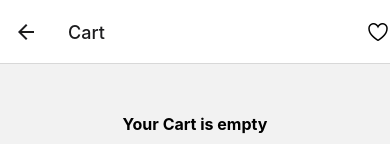
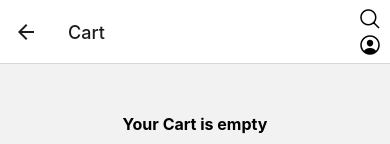
Before and after one commit to akshkin/shopzone-react-native, a React Native app: screen /Cart in a window 390 px wide. Shown: the top 144 px of the page. Built offline with nearby package versions, Linux system fonts and the light colour scheme.

Commit message:
Use a custom Header component to render icons

```diff
--- a/App.tsx
+++ b/App.tsx
@@ -19,6 +19,7 @@ import Cart from "./screens/Cart";
 import Search from "./screens/Search";
 import { clearCartItems, clearCartItemsNoUser } from "./features/cart";
 import Order from "./screens/Order";
+import Header from "./components/Header";
 
 export type RootStackParamList = {
   Home: undefined;
@@ -76,78 +77,20 @@ function Root() {
         <Stack.Navigator
           screenOptions={({ navigation }) => ({
             headerRight: () => (
-              <>
-                <IconButton
-                  icon="search-outline"
-                  style={styles.icon}
-                  onPress={() => navigation.navigate("Search")}
-                />
-                <IconButton
-                  icon="person-circle-outline"
-                  onPress={
-                    authenticated
-                      ? () => setIsOpen((prevOpen) => !prevOpen)
-                      : () => navigation.navigate("SignIn")
-                  }
-                  style={styles.icon}
-                />
-                <IconButton
-                  icon="cart-outline"
-                  style={styles.icon}
-                  onPress={() => navigation.navigate("Cart")}
-                />
-                {isOpen && (
-                  <Pressable
-                    onPress={signOut}
-                    style={({ pressed }) =>
-                      pressed
-                        ? [styles.pressed, styles.signOutContainer]
-                        : styles.signOutContainer
-                    }
-                  >
-                    <Text>Sign out</Text>
-                  </Pressable>
-                )}
-                {authenticated && (
-                  <>
-                    <IconButton
-                      icon="heart-outline"
-                      onPress={() => navigation.navigate("Favorites")}
-                      style={styles.icon}
-                    />
-                  </>
-                )}
-              </>
+              <Header
+                isOpen={isOpen}
+                authenticated={authenticated}
+                setIsOpen={setIsOpen}
+                signOut={signOut}
+              />
             ),
           })}
         >
           <Stack.Screen name="Home" component={Home} />
           <Stack.Screen name="Category" component={Category} />
           <Stack.Screen name="ProductDetail" component={ProductDetail} />
-          <Stack.Screen
-            name="Favorites"
-            component={Favorites}
-            options={({ navigation }) => ({
-              headerRight: () => (
-                <IconButton
-                  icon="cart-outline"
-                  onPress={() => navigation.navigate("Cart")}
-                />
-              ),
-            })}
-          />
-          <Stack.Screen
-            name="Cart"
-            component={Cart}
-            options={({ navigation }) => ({
-              headerRight: () => (
-                <IconButton
-                  icon="heart-outline"
-                  onPress={() => navigation.navigate("Favorites")}
-                />
-              ),
-            })}
-          />
+          <Stack.Screen name="Favorites" component={Favorites} />
+          <Stack.Screen name="Cart" component={Cart} />
           <Stack.Screen name="Order" component={Order} />
           <Stack.Screen
             name="Search"
--- /dev/null
+++ b/components/Header.tsx
@@ -0,0 +1,97 @@
+import { useNavigation, useRoute } from "@react-navigation/native";
+import React from "react";
+import IconButton from "./IconButton";
+import { Pressable, StyleSheet, Text } from "react-native";
+import { NativeStackNavigationProp } from "@react-navigation/native-stack";
+import { RootStackParamList } from "../App";
+
+type HeaderProps = {
+  authenticated: boolean;
+  isOpen: boolean;
+  setIsOpen: React.Dispatch<React.SetStateAction<boolean>>;
+  signOut: () => void;
+};
+
+type NavigationProps = NativeStackNavigationProp<RootStackParamList, "SignIn">;
+
+function Header({ authenticated, isOpen, setIsOpen, signOut }: HeaderProps) {
+  const navigation = useNavigation<NavigationProps>();
+  const route = useRoute();
+
+  const showFavoritesIcon = route.name !== "Favorites";
+  const showSearchIcon = route.name !== "Search";
+  const showCartIcon = route.name !== "Cart";
+
+  return (
+    <>
+      {showSearchIcon && (
+        <IconButton
+          icon="search-outline"
+          style={styles.icon}
+          onPress={() => navigation.navigate("Search")}
+        />
+      )}
+      <IconButton
+        icon="person-circle-outline"
+        onPress={
+          authenticated
+            ? () => setIsOpen((prevOpen) => !prevOpen)
+            : () => navigation.navigate("SignIn")
+        }
+        style={styles.icon}
+      />
+
+      {showCartIcon && (
+        <IconButton
+          icon="cart-outline"
+          style={styles.icon}
+          onPress={() => navigation.navigate("Cart")}
+        />
+      )}
+      {authenticated && (
+        <>
+          {showFavoritesIcon && (
+            <IconButton
+              icon="heart-outline"
+              onPress={() => navigation.navigate("Favorites")}
+              style={styles.icon}
+            />
+          )}
+        </>
+      )}
+      {isOpen && (
+        <Pressable
+          onPress={signOut}
+          style={({ pressed }) =>
+            pressed
+              ? [styles.pressed, styles.signOutContainer]
+              : styles.signOutContainer
+          }
+        >
+          <Text>Sign out</Text>
+        </Pressable>
+      )}
+    </>
+  );
+}
+
+export default Header;
+
+const styles = StyleSheet.create({
+  icon: {
+    marginRight: 8,
+  },
+  signOutContainer: {
+    position: "absolute",
+    top: 15,
+    backgroundColor: "white",
+    borderWidth: 1,
+    padding: 4,
+    margin: 4,
+    zIndex: 20,
+    borderRadius: 8,
+  },
+  pressed: {
+    opacity: 0.5,
+  },
+});
```
